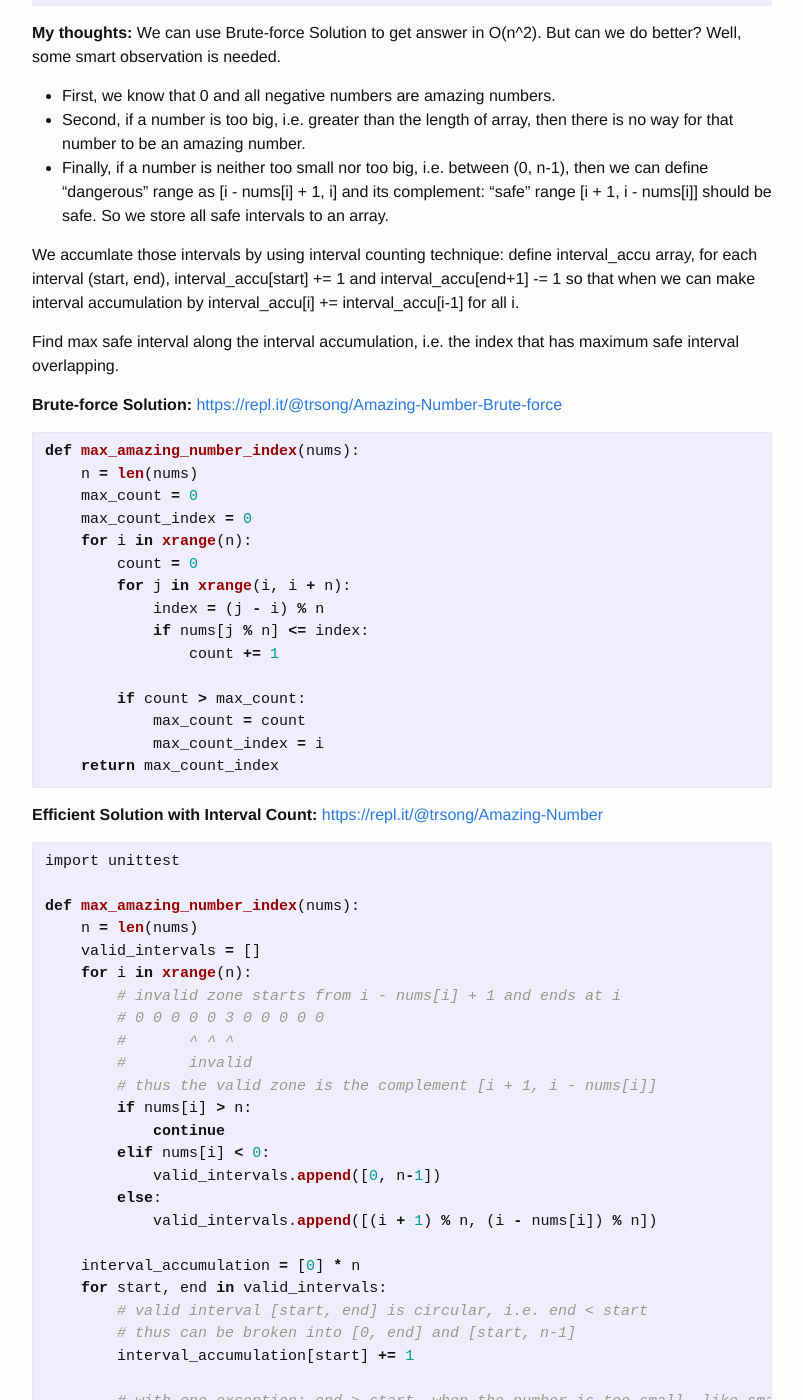
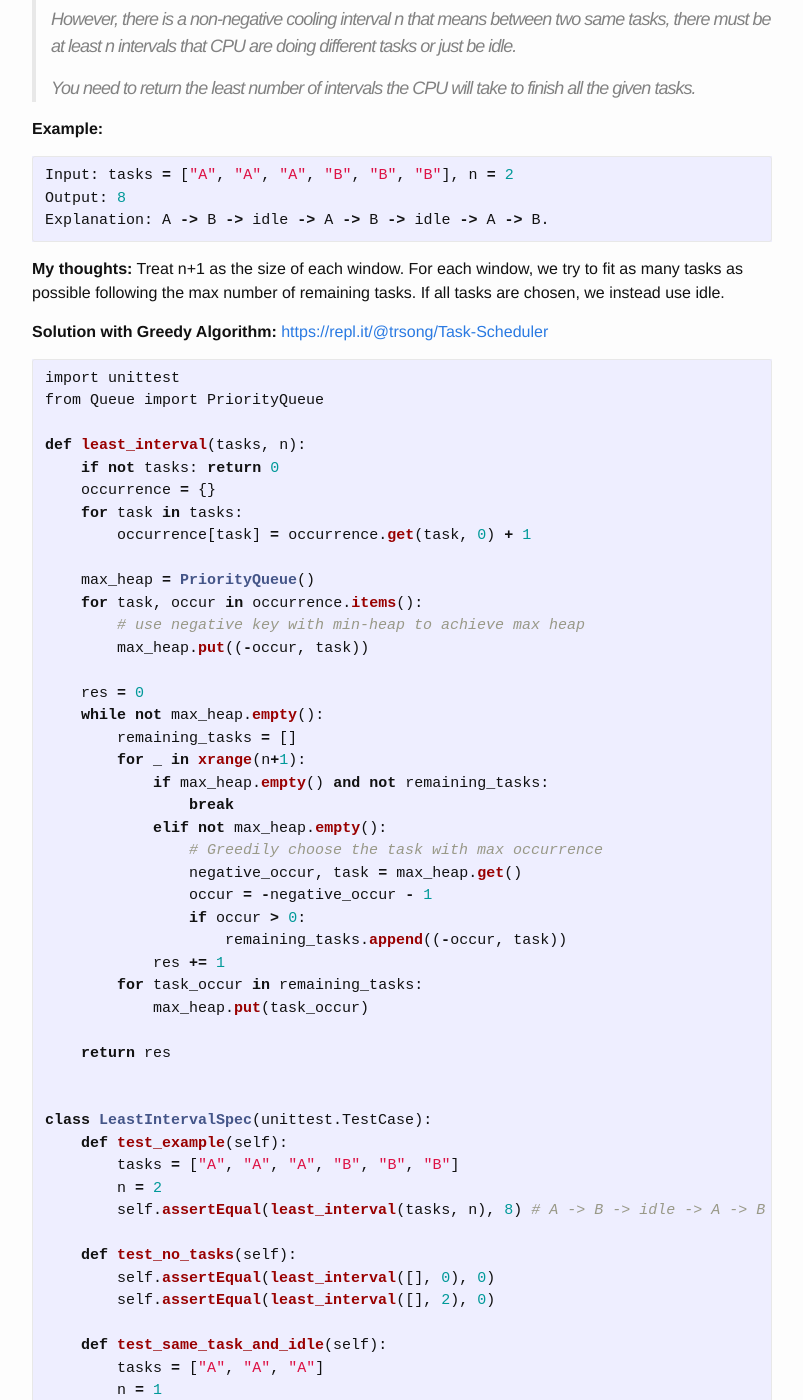
Before and after one commit to trsong/trsong.github.io, a Jekyll site: the page built from _posts/2019-08-01-DailyQuestionsAug.md, in a window 1280 px wide and 1400 px high, scrolled down 1922 px. Shown: the whole window, without its empty margins (238-1041 px from the left). Built offline with Jekyll 4.4.1, drawn with Linux system fonts in a browser that asks for light colours; some of the changed text lies outside the part shown.

Commit message:
Add Answer to Aug 23 Question

````diff
--- a/_posts/2019-08-01-DailyQuestionsAug.md
+++ b/_posts/2019-08-01-DailyQuestionsAug.md
@@ -86,34 +86,35 @@ Explanation:
 9 -> 4 * 2 + 1
 7 -> 4 + 3
 
-Rearrange String k Distance Apart
+--->
+
+### Aug 24, 2019 LC 358 \[Hard\] Rearrange String k Distance Apart
 ---
 > **Question:** Given a non-empty string str and an integer k, rearrange the string such that the same characters are at least distance k from each other.
-
-All input strings are given in lowercase letters. If it is not possible to rearrange the string, return an empty string "".
-
-Example 1:
+>
+> All input strings are given in lowercase letters. If it is not possible to rearrange the string, return an empty string "".
+
+**Example 1:**
+```
 str = "aabbcc", k = 3
-
 Result: "abcabc"
-
 The same letters are at least distance 3 from each other.
-Example 2:
+```
+
+**Example 2:**
+```
 str = "aaabc", k = 3
-
 Answer: ""
-
 It is not possible to rearrange the string.
-Example 3:
+```
+
+**Example 3:**
+```
 str = "aaadbbcc", k = 2
-
 Answer: "abacabcd"
-
 Another possible answer is: "abcabcda"
-
 The same letters are at least distance 2 from each other.
-
---->
+```
 
 ### Aug 23, 2019 LC 621 \[Medium\] Task Scheduler
 ---
@@ -128,6 +129,78 @@ The same letters are at least distance 2 from each other.
 Input: tasks = ["A", "A", "A", "B", "B", "B"], n = 2
 Output: 8
 Explanation: A -> B -> idle -> A -> B -> idle -> A -> B.
+```
+
+**My thoughts:** Treat n+1 as the size of each window. For each window, we try to fit as many tasks as possible following the max number of remaining tasks. If all tasks are chosen, we instead use idle.
+
+**Solution with Greedy Algorithm:** [https://repl.it/@trsong/Task-Scheduler](https://repl.it/@trsong/Task-Scheduler)
+```py
+import unittest
+from Queue import PriorityQueue
+
+def least_interval(tasks, n):
+    if not tasks: return 0
+    occurrence = {}
+    for task in tasks:
+        occurrence[task] = occurrence.get(task, 0) + 1
+
+    max_heap = PriorityQueue()
+    for task, occur in occurrence.items():
+        # use negative key with min-heap to achieve max heap
+        max_heap.put((-occur, task))
+
+    res = 0
+    while not max_heap.empty():
+        remaining_tasks = []
+        for _ in xrange(n+1):
+            if max_heap.empty() and not remaining_tasks:
+                break
+            elif not max_heap.empty():
+                # Greedily choose the task with max occurrence
+                negative_occur, task = max_heap.get()
+                occur = -negative_occur - 1
+                if occur > 0:
+                    remaining_tasks.append((-occur, task))
+            res += 1
+        for task_occur in remaining_tasks:
+            max_heap.put(task_occur)
+
+    return res
+
+
+class LeastIntervalSpec(unittest.TestCase):
+    def test_example(self):
+        tasks = ["A", "A", "A", "B", "B", "B"]
+        n = 2
+        self.assertEqual(least_interval(tasks, n), 8) # A -> B -> idle -> A -> B -> idle -> A -> B
+
+    def test_no_tasks(self):
+        self.assertEqual(least_interval([], 0), 0)
+        self.assertEqual(least_interval([], 2), 0)
+
+    def test_same_task_and_idle(self):
+        tasks = ["A", "A", "A"]
+        n = 1
+        self.assertEqual(least_interval(tasks, n), 5)  # A -> idle -> A -> idle -> A
+
+    def test_three_kind_tasks_no_idle(self):
+        tasks = ["A", "B", "A", "C"]
+        n = 1
+        self.assertEqual(least_interval(tasks, n), 4)  # A -> B -> A -> C
+
+    def test_three_kind_tasks_with_one_idle(self):
+        tasks = ["A", "A", "A", "B", "C", "C"]
+        n = 2
+        self.assertEqual(least_interval(tasks, n), 7)  # A -> C -> B -> A -> C -> idle -> A
+
+    def test_each_kind_one_task(self):
+        tasks = ["A", "B", "C", "D"]
+        n = 10
+        self.assertEqual(least_interval(tasks, n), 4)  # A -> B -> C -> D
+
+
+if __name__ == '__main__':
+    unittest.main(exit=False)
 ```
 
 ### Aug 22, 2019 \[Medium\] Amazing Number
````
